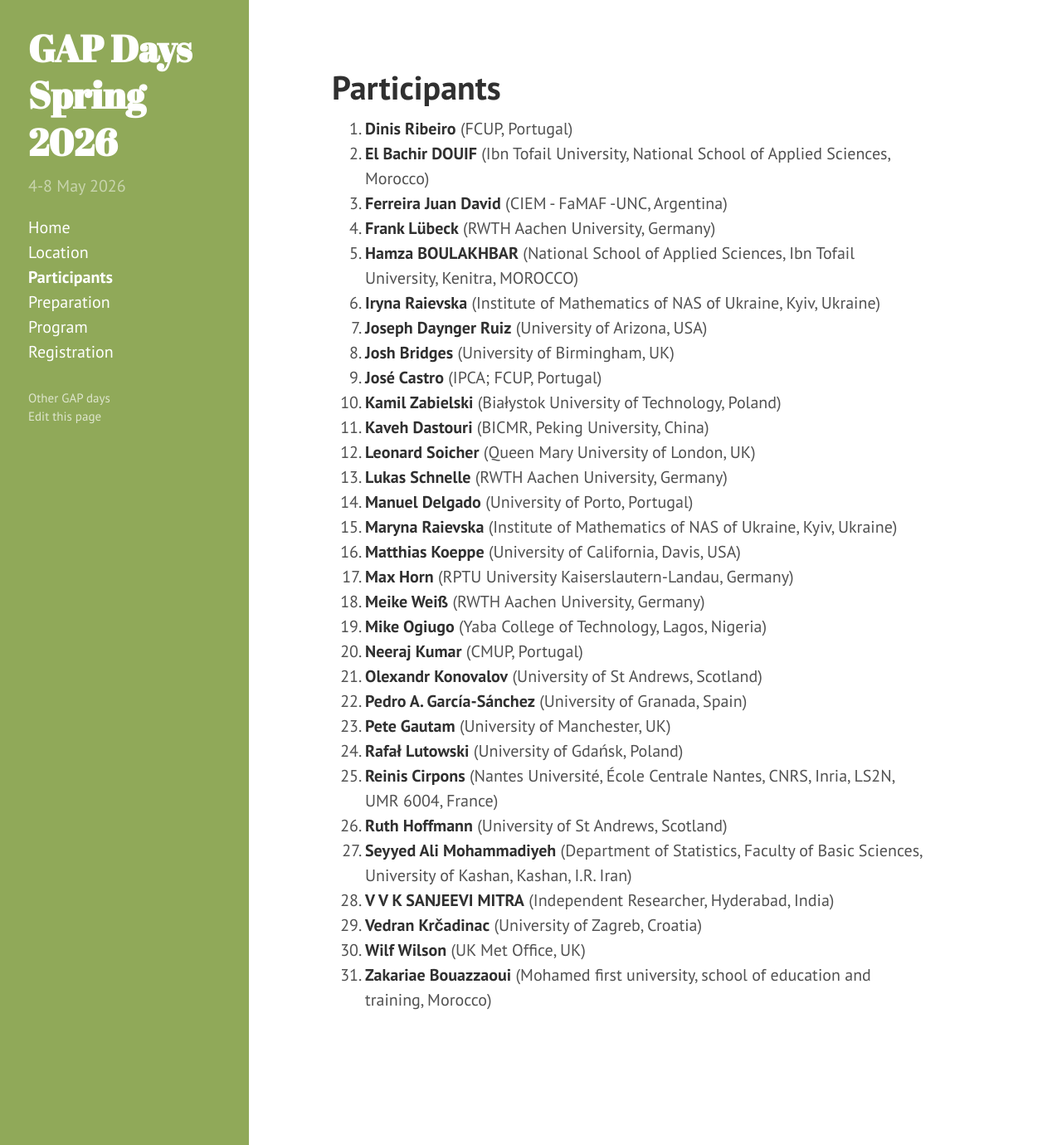
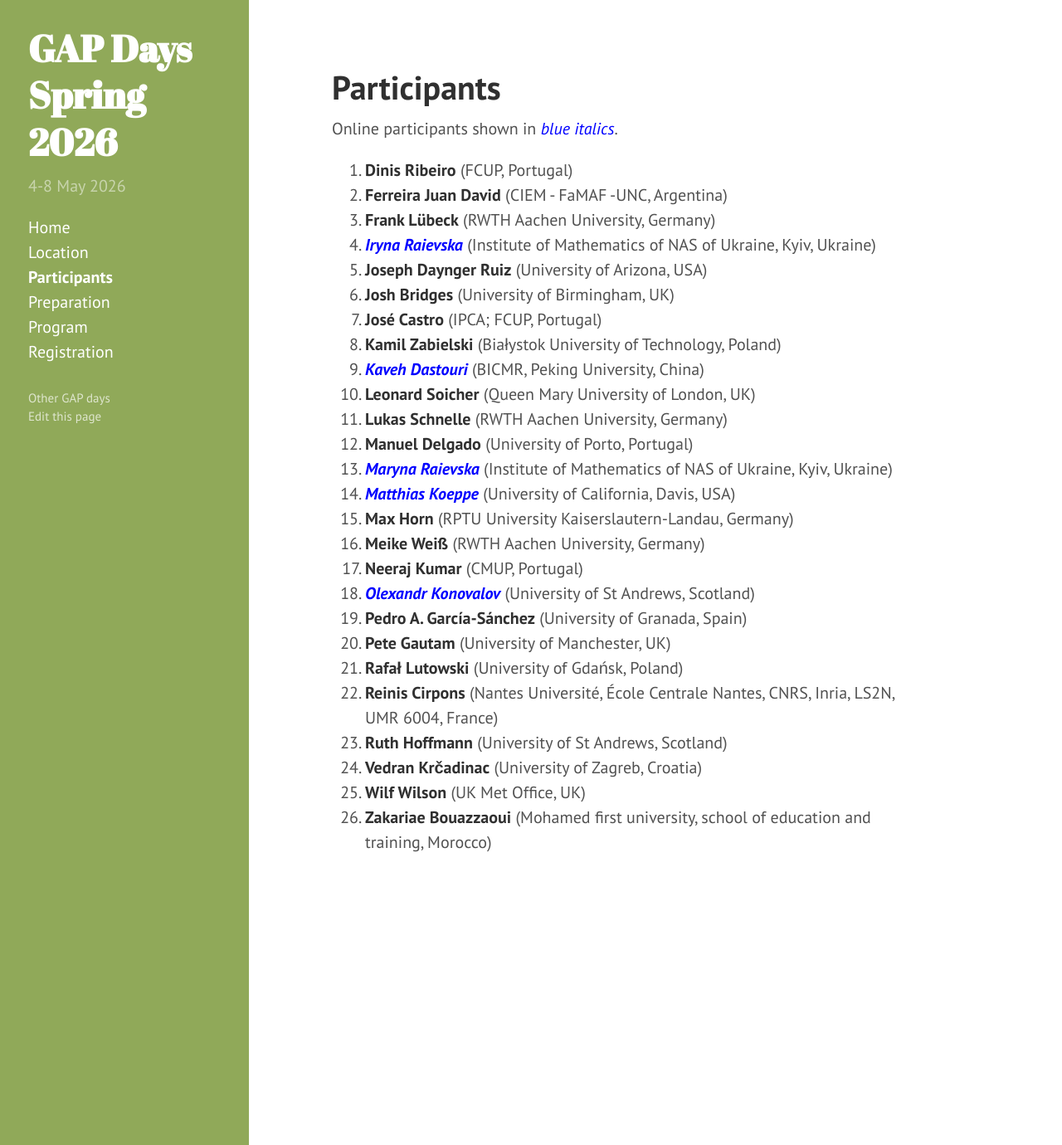
Before and after one commit to gapdays/gapdays2026-spring, a Jekyll site: the page built from participants.md, in a window 1280 px wide and 1380 px high. Shown: the whole window at 83% size. Built offline with Jekyll 4.4.1, drawn with Linux system fonts in a browser that asks for light colours.

Commit message:
Mark online participants, remove likely no-shows

```diff
--- a/participants.md
+++ b/participants.md
@@ -6,39 +6,41 @@ participants:
   - {name: Ruth Hoffmann, affiliation: "University of St Andrews, Scotland"}
   - {name: Ferreira Juan David, affiliation: "CIEM - FaMAF -UNC, Argentina"}
   - {name: Lukas Schnelle, affiliation: "RWTH Aachen University, Germany"}
-  - {name: V V K SANJEEVI MITRA, affiliation: "Independent Researcher, Hyderabad, India"}
+  #- {name: V V K SANJEEVI MITRA, affiliation: "Independent Researcher, Hyderabad, India"}
   - {name: Max Horn, affiliation: "RPTU University Kaiserslautern-Landau, Germany"}
-  - {name: Matthias Koeppe, affiliation: "University of California, Davis, USA"}
+  - {name: Matthias Koeppe, affiliation: "University of California, Davis, USA", online: true}
   - {name: Pedro A. García-Sánchez, affiliation: "University of Granada, Spain"}
   - {name: Wilf Wilson, affiliation: "UK Met Office, UK"}
   - {name: Kamil Zabielski, affiliation: "Białystok University of Technology, Poland"}
   - {name: Pete Gautam, affiliation: "University of Manchester, UK"}
   - {name: Leonard Soicher, affiliation: "Queen Mary University of London, UK"}
-  - {name: Mike Ogiugo, affiliation: "Yaba College of Technology, Lagos, Nigeria"}
-  - {name: Seyyed Ali Mohammadiyeh, affiliation: "Department of Statistics, Faculty of Basic Sciences, University of Kashan, Kashan, I.R. Iran"}
+  #- {name: Mike Ogiugo, affiliation: "Yaba College of Technology, Lagos, Nigeria"}
+  #- {name: Seyyed Ali Mohammadiyeh, affiliation: "Department of Statistics, Faculty of Basic Sciences, University of Kashan, Kashan, I.R. Iran"}
   - {name: Joseph Daynger Ruiz, affiliation: "University of Arizona, USA"}
   - {name: Frank Lübeck, affiliation: "RWTH Aachen University, Germany"}
   - {name: Josh Bridges, affiliation: "University of Birmingham, UK"}
   - {name: Meike Weiß, affiliation: "RWTH Aachen University, Germany"}
-  - {name: Hamza BOULAKHBAR, affiliation: "National School of Applied Sciences, Ibn Tofail University, Kenitra, MOROCCO"}
-  - {name: El Bachir DOUIF, affiliation: "Ibn Tofail University, National School of Applied Sciences, Morocco"}
+  #- {name: Hamza BOULAKHBAR, affiliation: "National School of Applied Sciences, Ibn Tofail University, Kenitra, MOROCCO"}
+  #- {name: El Bachir DOUIF, affiliation: "Ibn Tofail University, National School of Applied Sciences, Morocco"}
   - {name: Zakariae Bouazzaoui, affiliation: "Mohamed first university, school of education and training, Morocco"}
   - {name: Reinis Cirpons, affiliation: "Nantes Université, École Centrale Nantes, CNRS, Inria, LS2N, UMR 6004, France"}
   - {name: Rafał Lutowski, affiliation: "University of Gdańsk, Poland"}
-  - {name: Kaveh Dastouri, affiliation: "BICMR, Peking University, China"}
+  - {name: Kaveh Dastouri, affiliation: "BICMR, Peking University, China", online: true}
   - {name: José Castro, affiliation: "IPCA; FCUP, Portugal"}
   - {name: Vedran Krčadinac, affiliation: "University of Zagreb, Croatia"}
-  - {name: Olexandr Konovalov, affiliation: "University of St Andrews, Scotland"}
+  - {name: Olexandr Konovalov, affiliation: "University of St Andrews, Scotland", online: true}
   - {name: Neeraj Kumar, affiliation: "CMUP, Portugal"}
   - {name: Dinis Ribeiro, affiliation: "FCUP, Portugal"}
-  - {name: Iryna Raievska, affiliation: "Institute of Mathematics of NAS of Ukraine, Kyiv, Ukraine"}
-  - {name: Maryna Raievska, affiliation: "Institute of Mathematics of NAS of Ukraine, Kyiv, Ukraine"}
+  - {name: Iryna Raievska, affiliation: "Institute of Mathematics of NAS of Ukraine, Kyiv, Ukraine", online: true}
+  - {name: Maryna Raievska, affiliation: "Institute of Mathematics of NAS of Ukraine, Kyiv, Ukraine", online: true}
 ---
+
+Online participants shown in <span style="color: blue; font-style: italic">blue italics</span>.
 
 <ol>{% assign participants = page.participants | sort: "name" %}
 {% for p in participants %}
   <li>
-    <strong>{{ p.name }}</strong>
+    <strong{% if p.online == true %} style="color: blue; font-style: italic"{% endif %}>{{ p.name }}</strong>
     {% if p.affiliation != null %} ({{ p.affiliation }}){% endif %}
     {% if p.links != null %}
         {% for item in p.links %}
```
